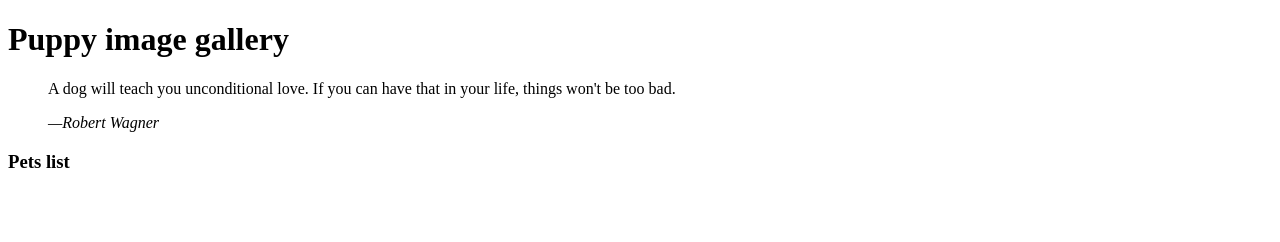
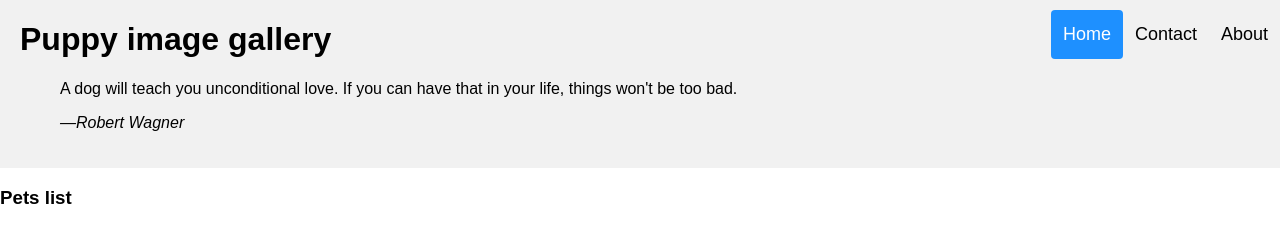
Before and after one commit to sudarshanr1/pet-adoption, a website built with webpack: page index.html in a window 1280 px wide. Built offline with nearby package versions, Linux system fonts and the light colour scheme; some packages are replaced by stand-ins of ours.

Commit message:
Added CSS with header footer styling

```diff
--- a/app/assets/snippets/header.html
+++ b/app/assets/snippets/header.html
@@ -1,7 +1,17 @@
 <header class="site-header">
-  <h1>Puppy image gallery</h1>
-  <blockquote class="site-header__quote">
-    <p>A dog will teach you unconditional love. If you can have that in your life, things won't be too bad.</p>
-    <cite>&mdash;Robert Wagner</cite>
-  </blockquote>
+  <div class="header-right">
+    <a class="active" href="#home">Home</a>
+    <a href="#contact">Contact</a>
+    <a href="#about">About</a>
+  </div>
+  <div>
+    <h1>Puppy image gallery</h1>
+    <blockquote class="site-header__quote">
+      <p>
+        A dog will teach you unconditional love. If you can have that in your
+        life, things won't be too bad.
+      </p>
+      <cite>&mdash;Robert Wagner</cite>
+    </blockquote>
+  </div>
 </header>
--- /dev/null
+++ b/app/assets/styles/app.css
@@ -0,0 +1,60 @@
+* {
+  box-sizing: border-box;
+}
+
+body {
+  margin: 0;
+  font-family: Arial, Helvetica, sans-serif;
+}
+
+header {
+  overflow: hidden;
+  background-color: #f1f1f1;
+  padding: 0 0 10px 10px;
+}
+
+header a:hover {
+  background-color: #ddd;
+  color: black;
+}
+
+header a.active {
+  background-color: dodgerblue;
+  color: white;
+}
+.header-right {
+  float: right;
+  padding: 10px 0 0 0;
+}
+
+header a {
+  float: left;
+  color: black;
+  text-align: center;
+  padding: 12px;
+  text-decoration: none;
+  font-size: 18px;
+  line-height: 25px;
+  border-radius: 4px;
+}
+
+footer {
+  position: fixed;
+  left: 0;
+  bottom: 0;
+  width: 100%;
+  background-color: #ddd;
+  text-align: center;
+}
+
+@media screen and (max-width: 500px) {
+  header a {
+    float: none;
+    display: block;
+    text-align: left;
+  }
+
+  .header-right {
+    float: none;
+  }
+}
--- a/index.html
+++ b/index.html
@@ -3,6 +3,7 @@
   <head>
     <meta charset="UTF-8" />
     <title>Document</title>
+    <link rel="stylesheet" href="app/assets/styles/app.css" />
     <script src="bin/app.bundle.js"></script>
   </head>
   <body>
```
Also changed, not shown: 1 other file.
